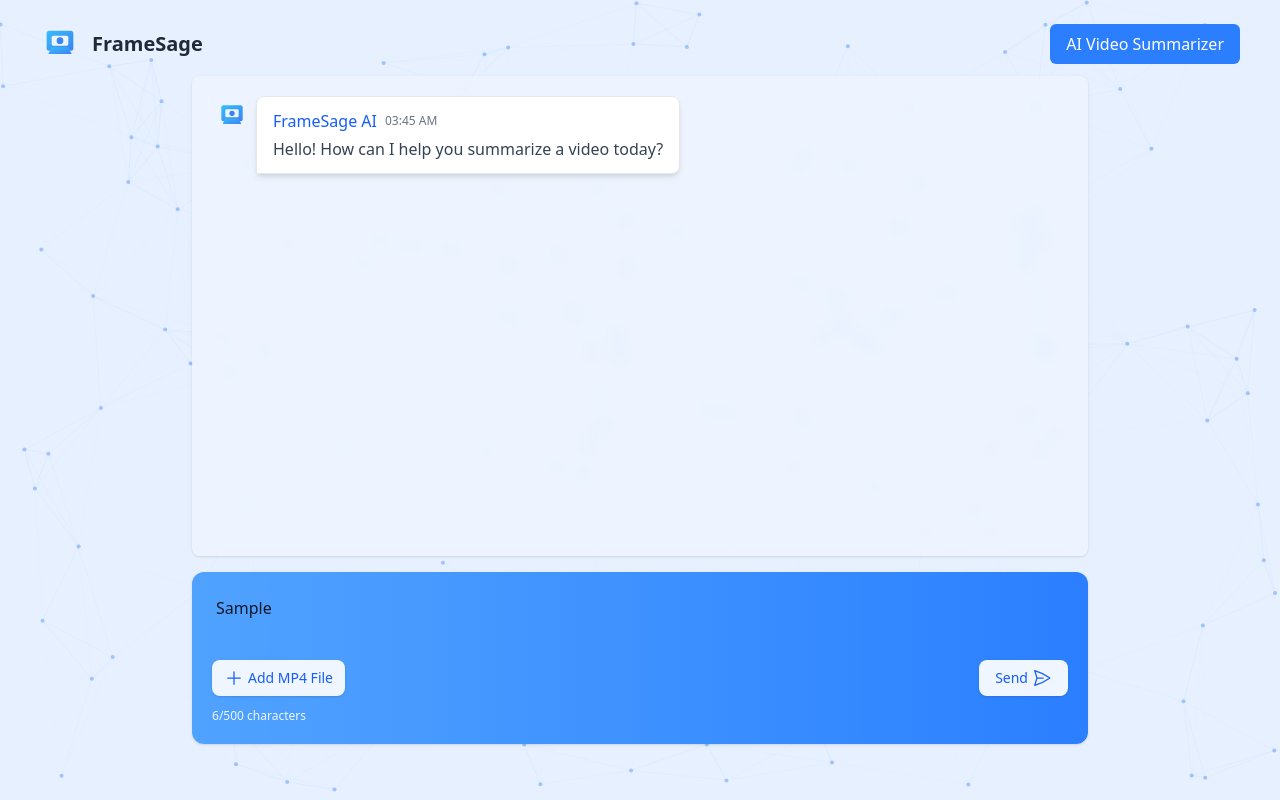
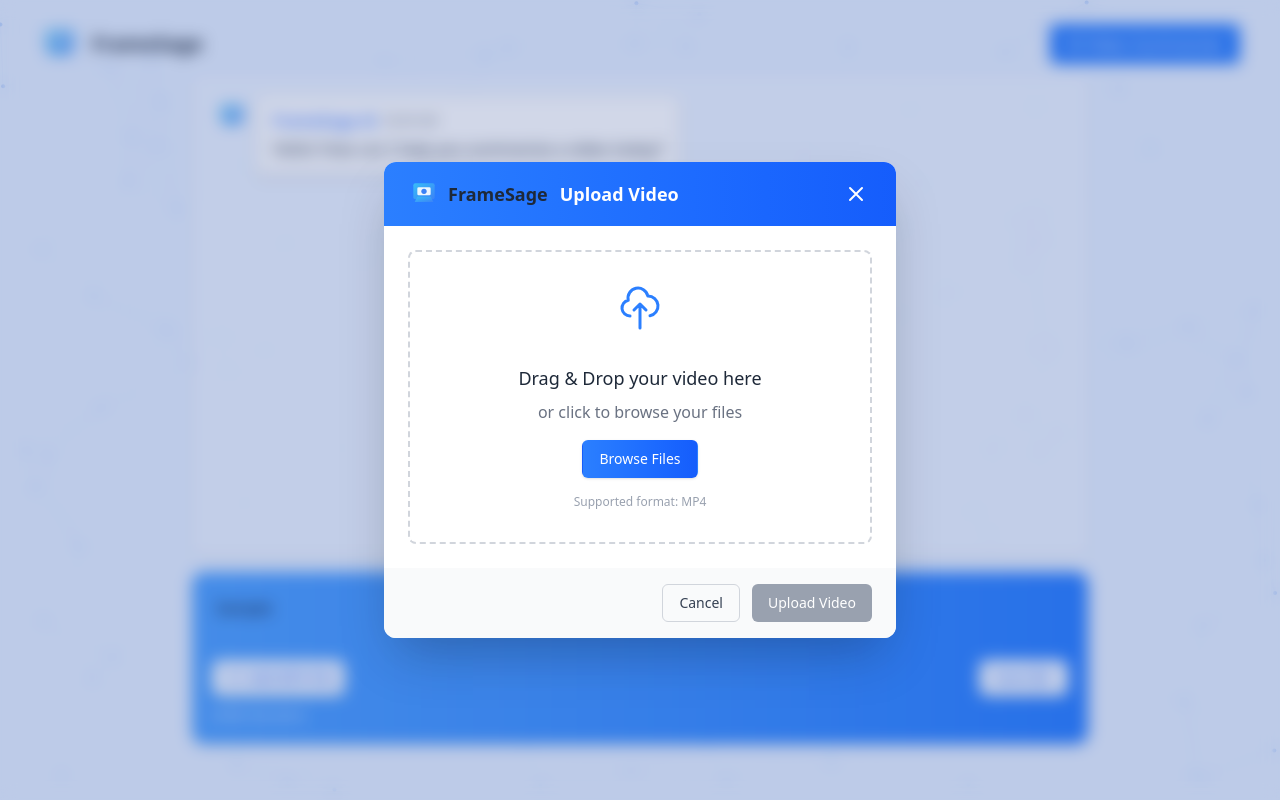
Before and after one commit to bryanfernandez-eng/Frontend-AI-Chatbot, a React (Vite) app: page / in a window 1280 px wide. Both pictures are taken after typing "Sample" into the empty fields and a click on the button "Add MP4 File". Built offline with nearby package versions, Linux system fonts and the light colour scheme.

Commit message:
Implemented modal design

```diff
--- a/src/Components/FileUpload/FileModal.jsx
+++ b/src/Components/FileUpload/FileModal.jsx
@@ -1,11 +1,195 @@
-import React from 'react'
+import React, { useState, useRef } from 'react';
+import Logo from '../Logo';
 
-function FileModal() {
+function FileModal({ isOpen, onClose, onFileUpload }) {
+  const [dragActive, setDragActive] = useState(false);
+  const [selectedFile, setSelectedFile] = useState(null);
+  const [isLoading, setIsLoading] = useState(false);
+  const fileInputRef = useRef(null);
+
+  // Handle drag events
+  const handleDrag = (e) => {
+    e.preventDefault();
+    e.stopPropagation();
+
+    if (e.type === "dragenter" || e.type === "dragover") {
+      setDragActive(true);
+    } else if (e.type === "dragleave") {
+      setDragActive(false);
+    }
+  };
+
+  // Handle drop events
+  const handleDrop = (e) => {
+    e.preventDefault();
+    e.stopPropagation();
+    setDragActive(false);
+
+    if (e.dataTransfer.files && e.dataTransfer.files[0]) {
+      handleFile(e.dataTransfer.files[0]);
+    }
+  };
+
+  const handleChange = (e) => {
+    e.preventDefault();
+    if (e.target.files && e.target.files[0]) {
+      handleFile(e.target.files[0]);
+    }
+  };
+
+  const handleFile = (file) => {
+    if (file.name.endsWith('.mp4'))
+      setSelectedFile(file);
+    else
+      alert('Please select a video file');
+  };
+
+  // Trigger file input click
+  const onButtonClick = () => {
+    fileInputRef.current.click();
+  };
+
+  // Handle file upload
+  const uploadFile = async () => {
+    if (!selectedFile) return;
+
+    setIsLoading(true);
+
+    // Simulate upload process
+    setTimeout(() => {
+      setIsLoading(false);
+      onFileUpload(selectedFile);
+      onClose();
+    }, 1000);
+  };
+
+  // Close modal when clicking outside
+  const handleOutsideClick = (e) => {
+    if (e.target === e.currentTarget) {
+      onClose();
+    }
+  };
+
+  if (!isOpen) return null;
+
   return (
-    <div>
+    <div
+      className="fixed inset-0 z-50 flex items-center justify-center p-4 backdrop-blur-sm transition-all duration-300"
+      onClick={handleOutsideClick}
+    >
+      <div className="absolute inset-0 bg-blue-900/20"></div>
 
+      <div className="bg-white rounded-xl shadow-2xl w-full max-w-lg overflow-hidden transform transition-all relative z-10">
+        <div className="bg-gradient-to-r from-blue-500 to-blue-600 px-6 py-4 flex items-center justify-between">
+          <div className="flex items-center space-x-3">
+            <Logo size="sm" showTooltip={false} />
+            <h3 className="text-white font-bold text-lg">Upload Video</h3>
+          </div>
+          <button
+            onClick={onClose}
+            className="text-white hover:bg-blue-600 rounded-full p-1 transition-colors"
+          >
+            <svg xmlns="http://www.w3.org/2000/svg" className="h-6 w-6" fill="none" viewBox="0 0 24 24" stroke="currentColor">
+              <path strokeLinecap="round" strokeLinejoin="round" strokeWidth={2} d="M6 18L18 6M6 6l12 12" />
+            </svg>
+          </button>
+        </div>
+
+        <div className="p-6">
+          <div
+            className={`border-2 border-dashed rounded-lg p-8 text-center ${
+              dragActive ? 'border-blue-500 bg-blue-50' : 'border-gray-300'
+            } transition-colors duration-200`}
+            onDragEnter={handleDrag}
+            onDragLeave={handleDrag}
+            onDragOver={handleDrag}
+            onDrop={handleDrop}
+          >
+            {selectedFile ? (
+              <div className="space-y-4">
+                <div className="w-16 h-16 mx-auto bg-blue-100 rounded-lg flex items-center justify-center">
+                  <svg xmlns="http://www.w3.org/2000/svg" className="h-10 w-10 text-blue-500" fill="none" viewBox="0 0 24 24" stroke="currentColor">
+                    <path strokeLinecap="round" strokeLinejoin="round" strokeWidth={1.5} d="M15 10l4.553-2.276A1 1 0 0121 8.618v6.764a1 1 0 01-1.447.894L15 14M5 18h8a2 2 0 002-2V8a2 2 0 00-2-2H5a2 2 0 00-2 2v8a2 2 0 002 2z" />
+                  </svg>
+                </div>
+                <h4 className="font-medium text-gray-800">{selectedFile.name}</h4>
+                <p className="text-sm text-gray-500">
+                  {(selectedFile.size / (1024 * 1024)).toFixed(2)} MB
+                </p>
+                <button
+                  onClick={() => setSelectedFile(null)}
+                  className="text-sm text-blue-600 hover:text-blue-800 font-medium"
+                >
+                  Change file
+                </button>
+              </div>
+            ) : (
+              <>
+                <div className="mx-auto w-16 h-16 mb-4 text-blue-500">
+                  <svg xmlns="http://www.w3.org/2000/svg" className="mx-auto h-12 w-12" fill="none" viewBox="0 0 24 24" stroke="currentColor">
+                    <path strokeLinecap="round" strokeLinejoin="round" strokeWidth={1.5} d="M7 16a4 4 0 01-.88-7.903A5 5 0 1115.9 6L16 6a5 5 0 011 9.9M15 13l-3-3m0 0l-3 3m3-3v12" />
+                  </svg>
+                </div>
+                <h3 className="text-lg font-medium text-gray-800 mb-2">
+                  Drag & Drop your video here
+                </h3>
+                <p className="text-gray-500 mb-4">
+                  or click to browse your files
+                </p>
+                <button
+                  type="button"
+                  onClick={onButtonClick}
+                  className="inline-flex items-center px-4 py-2 border border-transparent text-sm font-medium rounded-md shadow-sm text-white bg-gradient-to-r from-blue-500 to-blue-600 hover:from-blue-600 hover:to-blue-700"
+                >
+                  Browse Files
+                </button>
+                <input
+                  ref={fileInputRef}
+                  type="file"
+                  className="hidden"
+                  accept="video/*,.mp4,.avi,.mov,.mkv"
+                  onChange={handleChange}
+                />
+                <p className="mt-4 text-xs text-gray-400">
+                  Supported format: MP4
+                </p>
+              </>
+            )}
+          </div>
+        </div>
+
+        <div className="bg-gray-50 px-6 py-4 flex justify-end space-x-3">
+          <button
+            onClick={onClose}
+            className="px-4 py-2 border border-gray-300 rounded-md text-gray-700 text-sm font-medium hover:bg-gray-100 transition-colors cursor-pointer"
+          >
+            Cancel
+          </button>
+          <button
+            onClick={uploadFile}
+            disabled={!selectedFile || isLoading}
+            className={`px-4 py-2 rounded-md text-sm font-medium text-white
+              ${!selectedFile || isLoading
+                ? 'bg-gray-400 cursor-not-allowed'
+                : 'bg-gradient-to-r from-blue-500 to-blue-600 hover:from-blue-600 hover:to-blue-700'
+              } transition-colors`}
+          >
+            {isLoading ? (
+              <span className="flex items-center">
+                <svg className="animate-spin -ml-1 mr-2 h-4 w-4 text-white" xmlns="http://www.w3.org/2000/svg" fill="none" viewBox="0 0 24 24">
+                  <circle className="opacity-25" cx="12" cy="12" r="10" stroke="currentColor" strokeWidth="4"></circle>
+                  <path className="opacity-75" fill="currentColor" d="M4 12a8 8 0 018-8V0C5.373 0 0 5.373 0 12h4zm2 5.291A7.962 7.962 0 014 12H0c0 3.042 1.135 5.824 3 7.938l3-2.647z"></path>
+                </svg>
+                Uploading...
+              </span>
+            ) : (
+              'Upload Video'
+            )}
+          </button>
+        </div>
+      </div>
     </div>
-  )
+  );
 }
 
-export default FileModal
+export default FileModal;
```
